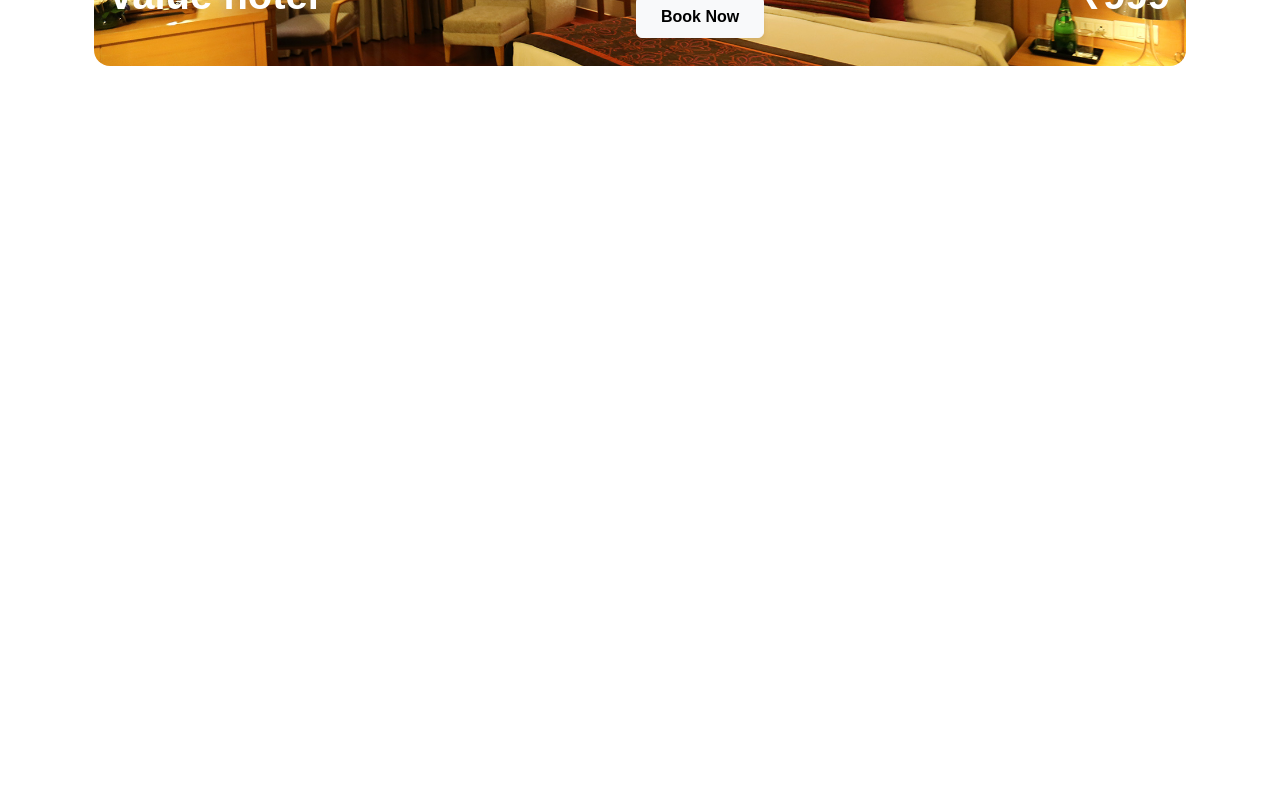
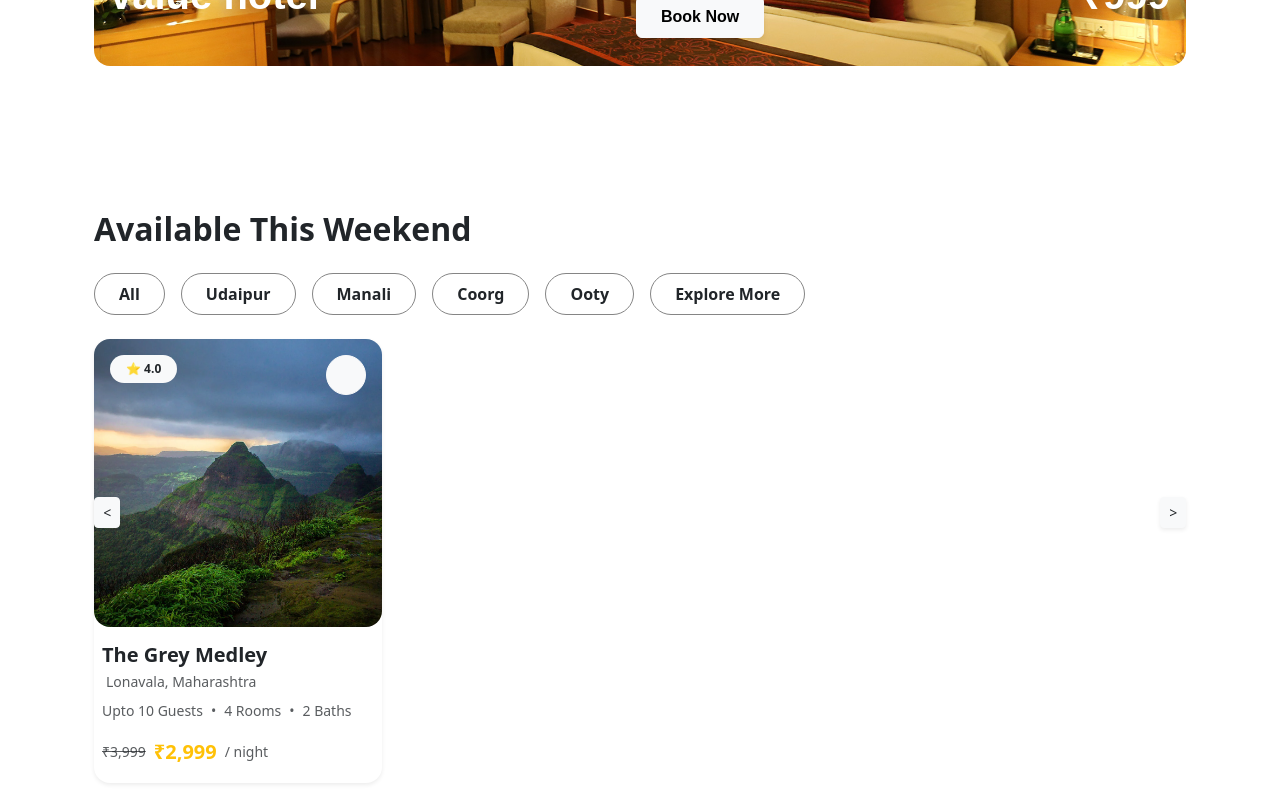
Before and after one commit to Saloni0111-cpu/VillaMila, an Angular app: page / in a window 1280 px wide. Shown: the part 1755-2555 px from the top of the page. Before the commit the page ends 1917 px from the top, so only its background shows below. Built offline with nearby package versions, Linux system fonts and the light colour scheme.

Commit message:
Started card design

```diff
--- a/src/app/app.component.html
+++ b/src/app/app.component.html
@@ -1,3 +1,4 @@
 <app-navbar></app-navbar>
 <app-hero></app-hero>
 <app-explore></app-explore>
+<app-available></app-available>
--- a/src/app/app.component.ts
+++ b/src/app/app.component.ts
@@ -3,11 +3,12 @@ import { RouterOutlet } from '@angular/router';
 import { NavbarComponent } from './navbar/navbar.component';
 import { HeroComponent } from './hero/hero.component';
 import { ExploreComponent } from './explore/explore.component';
+import { AvailableComponent } from './available/available.component';
 
 @Component({
   selector: 'app-root',
   standalone: true,
-  imports: [RouterOutlet, NavbarComponent, HeroComponent, ExploreComponent],
+  imports: [RouterOutlet, NavbarComponent, HeroComponent, ExploreComponent, AvailableComponent],
   templateUrl: './app.component.html',
   styleUrl: './app.component.scss'
 })
--- /dev/null
+++ b/src/app/available/available.component.html
@@ -0,0 +1,84 @@
+<div class="explore-wrapper bg-white py-5">
+    <div class="container-xl px-4">
+
+
+        <section class="available-wrapper mb-5  position-relative">
+
+            <div class="section-header mb-4">
+                <h2 class="fw-bold h2 mb-1">Available This Weekend</h2>
+                <div class="btn-container d-flex gap-3 mt-4">
+                    <button class="btn btn-white filter-btn rounded-pill px-4 py-2 fw-bold">All</button>
+                    <button class="btn btn-white filter-btn rounded-pill px-4 py-2 fw-bold"> Udaipur</button>
+                    <button class="btn btn-white filter-btn rounded-pill px-4 py-2 fw-bold"> Manali</button>
+                    <button class="btn btn-white filter-btn rounded-pill px-4 py-2 fw-bold"> Coorg</button>
+                    <button class="btn btn-white filter-btn rounded-pill px-4 py-2 fw-bold"> Ooty</button>
+                    <button class="btn btn-white filter-btn rounded-pill px-4 py-2 fw-bold"> Explore More</button>
+                </div>
+            </div>
+
+            <div class="carousel-wrapper">
+                <button class="btn btn-sm btn-light shadow-sm position-absolute start-0 top-50 z-3 carousel-arrow"
+                    aria-label="Previous">
+                    <i class="bi bi-chevron-left text-dark">
+                        <</i>
+                </button>
+
+                <button class="btn btn-sm btn-light shadow-sm position-absolute end-0 top-50 z-3 carousel-arrow"
+                    aria-label="Next">
+                    <i class="bi bi-chevron-right text-dark">></i>
+                </button>
+                <div class="card border-0 shadow-sm rounded-4" style="width: 18rem;">
+                    <!-- Image Wrapper -->
+                    <div class="position-relative">
+                        <img src="assets/lonavala.webp" class="card-img-top rounded-4" alt="Villa"
+                            style="height: 18rem; object-fit: cover;">
+
+                        <!-- Rating Badge -->
+                        <span
+                            class="badge bg-light text-dark position-absolute top-0 start-0 m-3 rounded-pill px-3 py-2 d-flex align-items-center gap-1"
+                            style="backdrop-filter: blur(10px);">
+                            ⭐ 4.0
+                        </span>
+
+                        <!-- Wishlist Icon -->
+                        <button
+                            class="btn btn-light rounded-circle position-absolute top-0 end-0 m-3 p-2 d-flex align-items-center justify-content-center"
+                            style="width: 40px; height: 40px;">
+                            <i class="bi bi-heart" style="font-size: 1.2rem;"></i>
+                        </button>
+                    </div>
+
+                    <!-- Card Body -->
+                    <div class="card-body px-2 pt-3">
+
+                        <h5 class="fw-semibold mb-1">The Grey Medley</h5>
+
+                        <!-- Location -->
+                        <div class="d-flex align-items-center text-muted small mb-2">
+                            <i class="bi bi-geo-alt me-1"></i>
+                            Lonavala, Maharashtra
+                        </div>
+
+                        <!-- Details -->
+                        <div class="d-flex align-items-center text-muted small gap-2 mb-3">
+                            <span>Upto 10 Guests</span>
+                            <span>•</span>
+                            <span>4 Rooms</span>
+                            <span>•</span>
+                            <span>2 Baths</span>
+                        </div>
+
+                        <!-- Price -->
+                        <div class="d-flex align-items-center gap-2">
+                            <span class="text-decoration-line-through text-muted small">₹3,999</span>
+                            <span class="fw-bold fs-5 text-warning">₹2,999</span>
+                            <span class="text-muted small">/ night</span>
+                        </div>
+
+                    </div>
+                </div>
+            </div>
+
+        </section>
+    </div>
+</div>
--- /dev/null
+++ b/src/app/available/available.component.scss
@@ -0,0 +1,10 @@
+.filter-btn {
+    border: 1px solid #858585 !important;
+    /* Standard Bootstrap gray border */
+    transition: all 0.2s ease-in-out;
+
+    &:hover {
+        border-color: #adb5bd !important;
+        background-color: #f8f9fa !important;
+    }
+}
--- a/src/app/explore/explore.component.html
+++ b/src/app/explore/explore.component.html
@@ -1,7 +1,6 @@
 <div class="explore-wrapper bg-white py-5">
 	<div class="container-xl px-4">
 
-		<!-- Explore By Destination Section -->
 		<section class="explore-destination mb-5 position-relative">
 			<div class="section-header mb-4">
 				<h2 class="fw-bold h2 mb-1">Explore By Destination</h2>
@@ -11,7 +10,6 @@
 			</div>
 
 			<div class="destinations-carousel-wrapper position-relative px-5">
-				<!-- Small Carousel Arrows -->
 				<button class="btn btn-sm btn-light shadow-sm position-absolute start-0 top-50 z-3 carousel-arrow"
 					aria-label="Previous">
 					<i class="bi bi-chevron-left text-dark">
--- a/src/app/explore/explore.component.scss
+++ b/src/app/explore/explore.component.scss
@@ -92,7 +92,6 @@ $bg-light: #faf8f5;
 
 		&::marker {
 			color: white;
-			/* Brighten markers for the dark banner bg */
 			font-size: 1rem;
 		}
 	}
--- a/src/index.html
+++ b/src/index.html
@@ -1,5 +1,6 @@
 <!doctype html>
 <html lang="en">
+
 <head>
   <meta charset="utf-8">
   <title>VillaMila</title>
@@ -7,7 +8,9 @@
   <meta name="viewport" content="width=device-width, initial-scale=1">
   <link rel="icon" type="image/x-icon" href="favicon.ico">
 </head>
+
 <body>
   <app-root></app-root>
 </body>
+
 </html>
```
Also changed, not shown: src/app/available/available.component.ts (added, +12 -0 lines), 1 other file (tests, documents, lock files or other folders).
